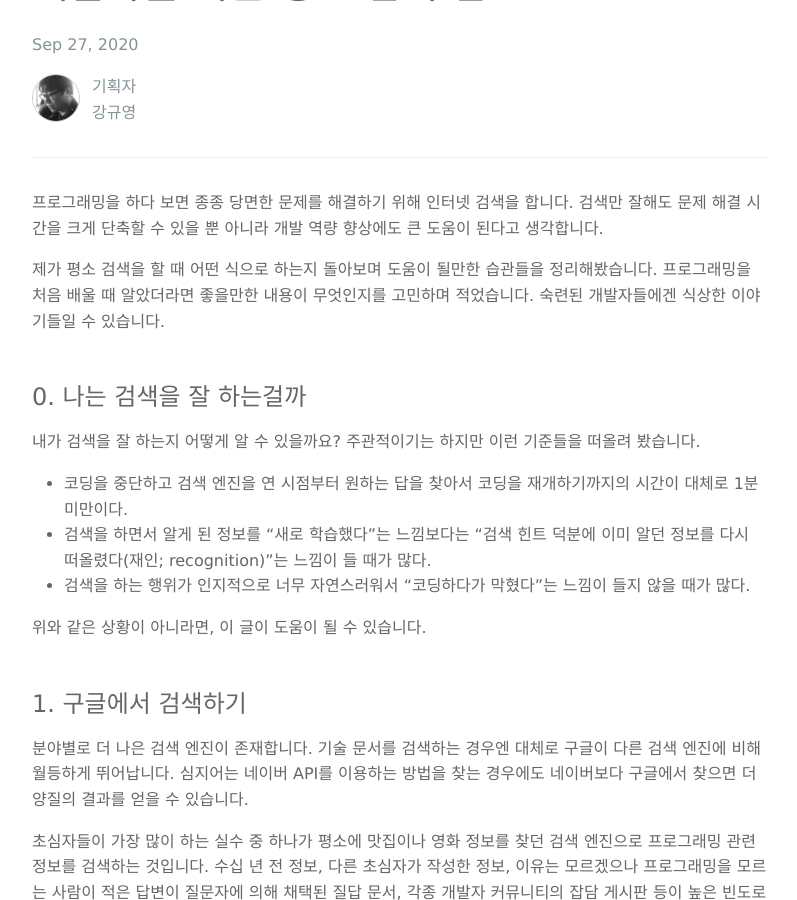
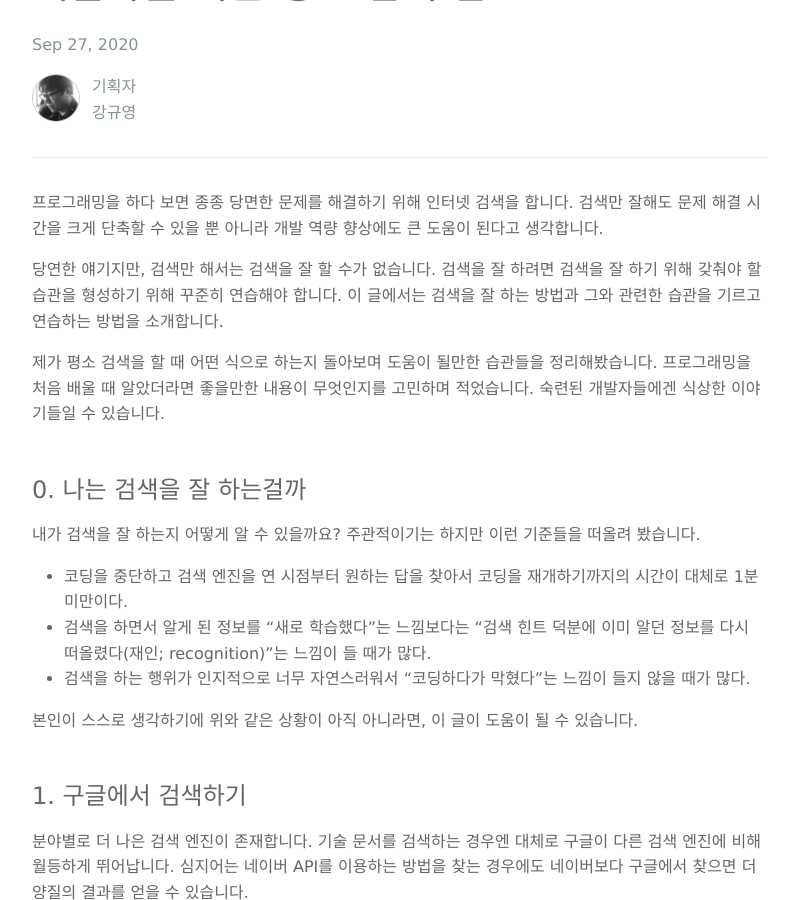
Before and after one commit to boxnwhiskr/boxnwhiskr.github.io, a Jekyll site: the page built from _posts/2020-09-27-ir-for-developers.markdown, in a window 1280 px wide and 900 px high, scrolled down 465 px. Shown: the whole window, without its empty margins (240-1037 px from the left). Built offline with Jekyll 4.4.1, drawn with Linux system fonts in a browser that asks for light colours; nearby versions of some CDN libraries; some web fonts are replaced.

Commit message:
Update 2020-09-27-ir-for-developers.markdown

```diff
--- a/_posts/2020-09-27-ir-for-developers.markdown
+++ b/_posts/2020-09-27-ir-for-developers.markdown
@@ -4,8 +4,12 @@ title: 개발자를 위한 정보 검색 팁
 author: 강규영
 brief: 개발 관련 정보를 잘 검색하는 방법을 정리했습니다.
 date: 2020-09-27
+
 ---
+
 프로그래밍을 하다 보면 종종 당면한 문제를 해결하기 위해 인터넷 검색을 합니다. 검색만 잘해도 문제 해결 시간을 크게 단축할 수 있을 뿐 아니라 개발 역량 향상에도 큰 도움이 된다고 생각합니다.
+
+당연한 얘기지만, 검색만 해서는 검색을 잘 할 수가 없습니다. 검색을 잘 하려면 검색을 잘 하기 위해 갖춰야 할 습관을 형성하기 위해 꾸준히 연습해야 합니다. 이 글에서는 검색을 잘 하는 방법과 그와 관련한 습관을 기르고 연습하는 방법을 소개합니다.
 
 제가 평소 검색을 할 때 어떤 식으로 하는지 돌아보며 도움이 될만한 습관들을 정리해봤습니다. 프로그래밍을 처음 배울 때 알았더라면 좋을만한 내용이 무엇인지를 고민하며 적었습니다. 숙련된 개발자들에겐 식상한 이야기들일 수 있습니다.
 
@@ -17,7 +21,7 @@ date: 2020-09-27
 * 검색을 하면서 알게 된 정보를 "새로 학습했다"는 느낌보다는 "검색 힌트 덕분에 이미 알던 정보를 다시 떠올렸다(재인; recognition)"는 느낌이 들 때가 많다.
 * 검색을 하는 행위가 인지적으로 너무 자연스러워서 "코딩하다가 막혔다"는 느낌이 들지 않을 때가 많다.
 
-위와 같은 상황이 아니라면, 이 글이 도움이 될 수 있습니다.
+본인이 스스로 생각하기에 위와 같은 상황이 아직 아니라면, 이 글이 도움이 될 수 있습니다.
 
 ## 1. 구글에서 검색하기
 
```
